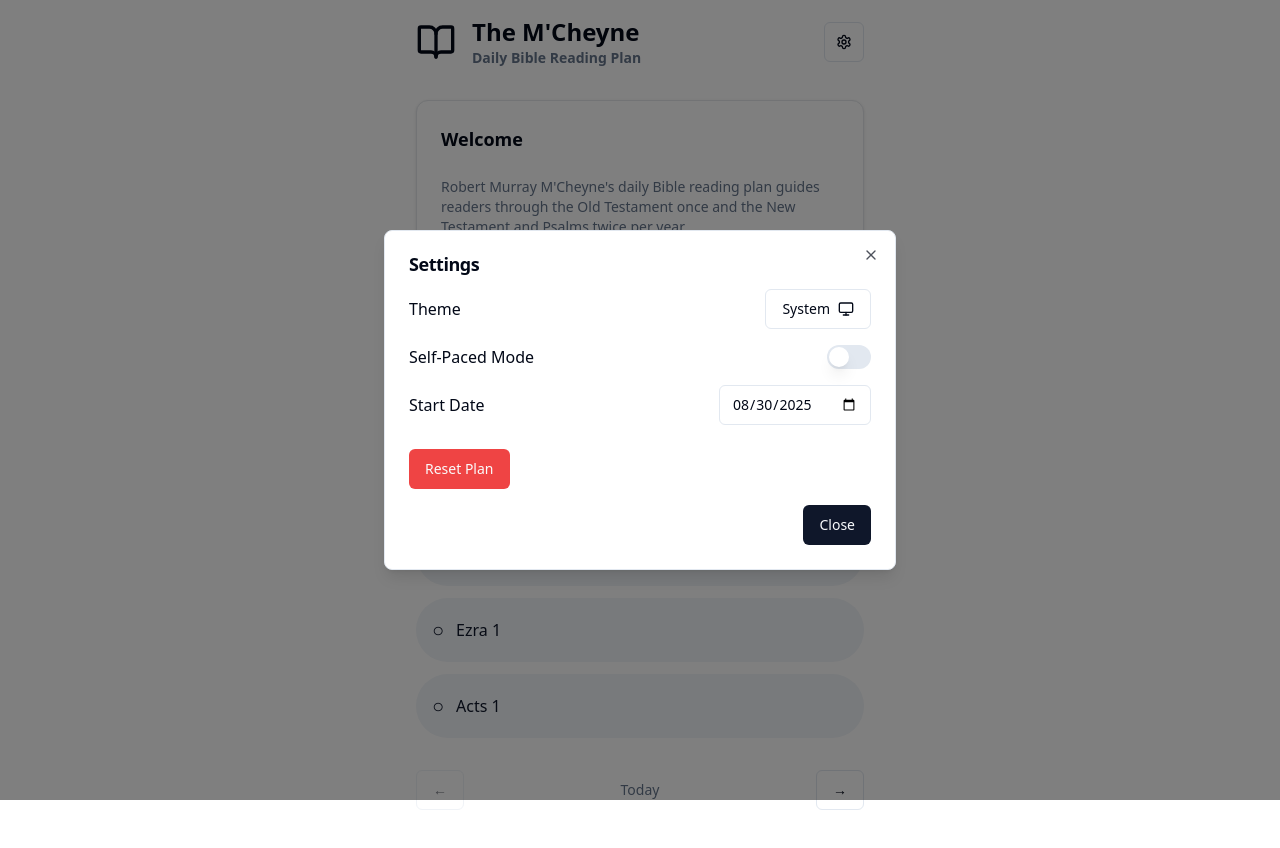
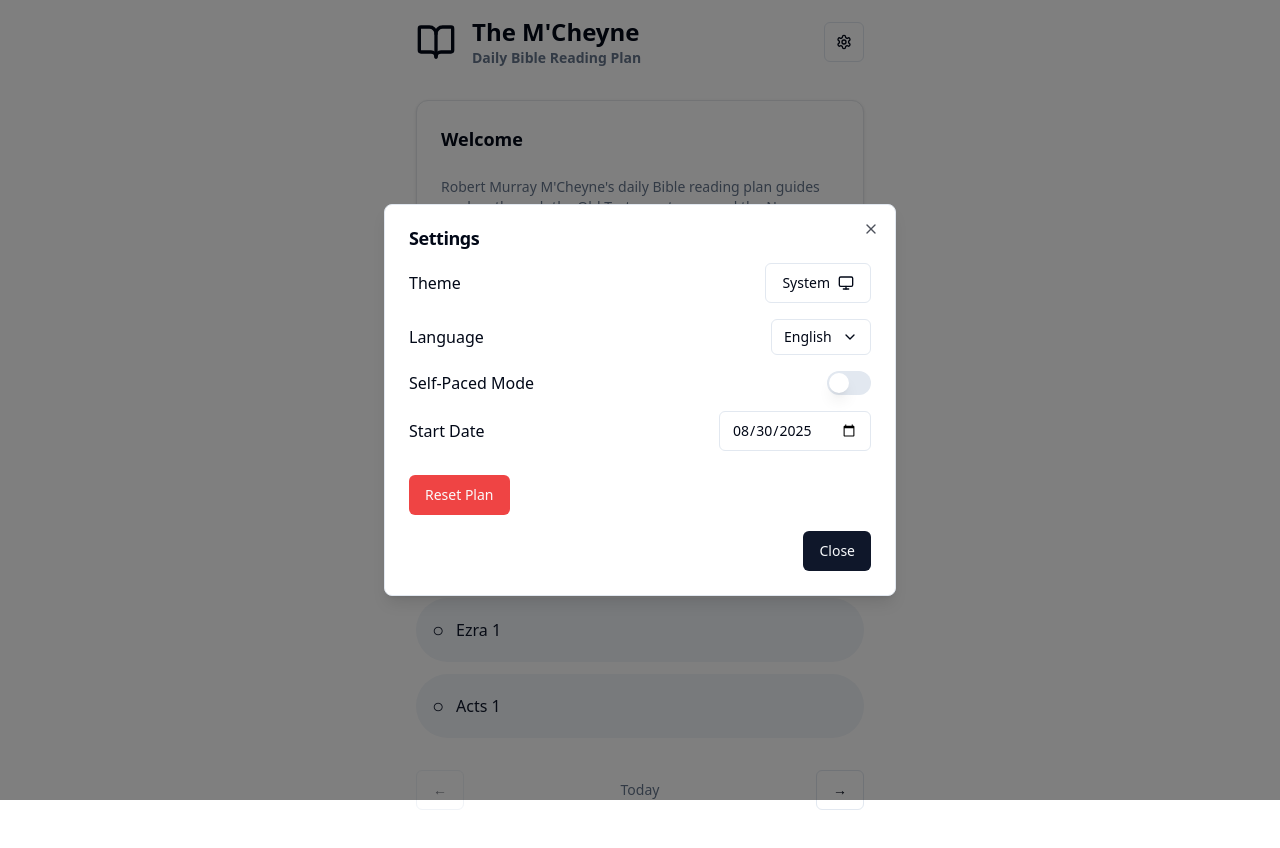
Before and after one commit to felipeS/mcheyne-web, a Next.js app: page /en in a window 1280 px wide. Both pictures are taken after a click on the button 844 px from the left and 42 px from the top of the page. Shown: the top 848 px of the page. Built offline with nearby package versions, Linux system fonts and the light colour scheme.

Commit message:
Add language selection to settings dialog; localize language options in English and Spanish

```diff
--- a/messages/en.json
+++ b/messages/en.json
@@ -15,6 +15,9 @@
     "open": "Settings",
     "title": "Settings",
     "theme": "Theme",
+    "language": "Language",
+    "english": "English",
+    "spanish": "Spanish",
     "selfPaced": "Self-Paced Mode",
     "startDate": "Start Date",
     "reset": "Reset Plan",
--- a/messages/es.json
+++ b/messages/es.json
@@ -15,6 +15,9 @@
     "open": "Ajustes",
     "title": "Ajustes",
     "theme": "Tema",
+    "language": "Idioma",
+    "english": "Inglés",
+    "spanish": "Español",
     "selfPaced": "Modo autodidacta",
     "startDate": "Fecha de inicio",
     "reset": "Restablecer plan",
--- a/src/components/settings-dialog.tsx
+++ b/src/components/settings-dialog.tsx
@@ -12,17 +12,35 @@
 import { Switch } from "@/components/ui/switch";
 import { Label } from "@/components/ui/label";
 import { Input } from "@/components/ui/input";
-import { useTranslations } from "next-intl";
+import { useTranslations, useLocale } from "next-intl";
 import { useState } from "react";
+import { useRouter } from "next/navigation";
 import { ThemeToggle } from "./theme-toggle";
 import { useSettings } from "@/context/SettingsContext";
 import { formatDateInput } from "@/lib/dateUtils";
+import { locales } from "@/lib/i18n";
+import {
+  Dropdown,
+  DropdownTrigger,
+  DropdownMenu,
+  DropdownMenuItem,
+} from "./ui/dropdown";
 
 export function SettingsDialog() {
   const t = useTranslations("settings");
   const { isSelfPaced, setSelfPaced, startDate, changeStartDate } = usePlan();
   const { isOpen, closeSettings } = useSettings();
   const [confirmReset, setConfirmReset] = useState(false);
+  const router = useRouter();
+  const currentLocale = useLocale();
+
+  const handleLanguageChange = (newLocale: string) => {
+    if (newLocale !== currentLocale) {
+      // Set the locale cookie and redirect
+      document.cookie = `NEXT_LOCALE=${newLocale}; path=/; max-age=31536000`;
+      router.push(`/${newLocale}`);
+    }
+  };
 
   return (
     <div className="w-full max-w-md flex justify-end">
@@ -35,6 +53,28 @@
             <div className="flex items-center justify-between">
               <div className="text-md font-normal">{t("theme")}</div>
               <ThemeToggle />
+            </div>
+            <div className="flex items-center justify-between">
+              <div className="text-md font-normal">{t("language")}</div>
+              <Dropdown minWidth={100}>
+                <DropdownTrigger className="min-w-[100px]">
+                  {currentLocale === "en" ? t("english") : t("spanish")}
+                </DropdownTrigger>
+                <DropdownMenu>
+                  <DropdownMenuItem
+                    onClick={() => handleLanguageChange("en")}
+                    className="first:rounded-t-md"
+                  >
+                    {t("english")}
+                  </DropdownMenuItem>
+                  <DropdownMenuItem
+                    onClick={() => handleLanguageChange("es")}
+                    className="last:rounded-b-md"
+                  >
+                    {t("spanish")}
+                  </DropdownMenuItem>
+                </DropdownMenu>
+              </Dropdown>
             </div>
             <div className="flex items-center justify-between">
               <div className="text-md font-normal">{t("selfPaced")}</div>
--- /dev/null
+++ b/src/components/ui/dropdown.tsx
@@ -0,0 +1,105 @@
+"use client";
+
+import { ReactNode, useState, useEffect, useRef } from "react";
+import { ChevronDown } from "lucide-react";
+import { Button } from "./button";
+
+interface DropdownProps {
+  children: [ReactNode, ReactNode];
+  className?: string;
+  align?: "left" | "right";
+  minWidth?: number;
+}
+
+export function Dropdown({
+  children,
+  className = "",
+  align = "right",
+  minWidth = 100,
+}: DropdownProps) {
+  const [isOpen, setIsOpen] = useState(false);
+  const dropdownRef = useRef<HTMLDivElement>(null);
+
+  useEffect(() => {
+    const handleClickOutside = (event: MouseEvent) => {
+      if (
+        dropdownRef.current &&
+        !dropdownRef.current.contains(event.target as Node)
+      ) {
+        setIsOpen(false);
+      }
+    };
+
+    document.addEventListener("mousedown", handleClickOutside);
+    return () => document.removeEventListener("mousedown", handleClickOutside);
+  }, []);
+
+  const [trigger, menu] = children;
+
+  return (
+    <div className={`relative ${className}`} ref={dropdownRef}>
+      <div onClick={() => setIsOpen(!isOpen)}>{trigger}</div>
+      {isOpen && (
+        <div
+          className={`absolute top-full mt-1 z-10 bg-white dark:bg-gray-800 border border-gray-200 dark:border-gray-700 rounded-md shadow-lg`}
+          style={{
+            [align === "right" ? "right" : "left"]: 0,
+            minWidth: `${minWidth}px`,
+          }}
+        >
+          {menu}
+        </div>
+      )}
+    </div>
+  );
+}
+
+interface DropdownTriggerProps {
+  children: ReactNode;
+  className?: string;
+}
+
+export function DropdownTrigger({
+  children,
+  className = "",
+}: DropdownTriggerProps) {
+  return (
+    <Button
+      variant="outline"
+      size="sm"
+      className={`justify-between ${className}`}
+    >
+      {children}
+      <ChevronDown className="ml-2 h-4 w-4" />
+    </Button>
+  );
+}
+
+interface DropdownMenuProps {
+  children: ReactNode;
+}
+
+export function DropdownMenu({ children }: DropdownMenuProps) {
+  return <div className="py-1">{children}</div>;
+}
+
+interface DropdownMenuItemProps {
+  children: ReactNode;
+  onClick?: () => void;
+  className?: string;
+}
+
+export function DropdownMenuItem({
+  children,
+  onClick,
+  className = "",
+}: DropdownMenuItemProps) {
+  return (
+    <button
+      className={`w-full px-3 py-2 text-left hover:bg-gray-100 dark:hover:bg-gray-700 transition-colors ${className}`}
+      onClick={onClick}
+    >
+      {children}
+    </button>
+  );
+}
```
